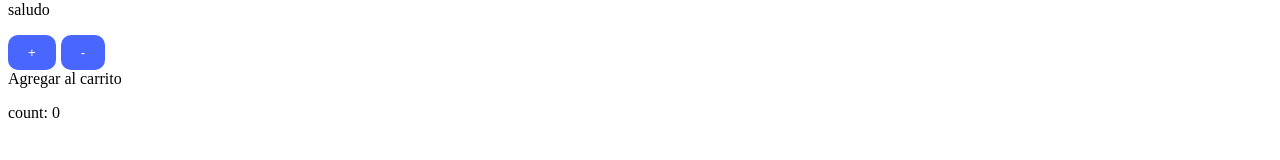
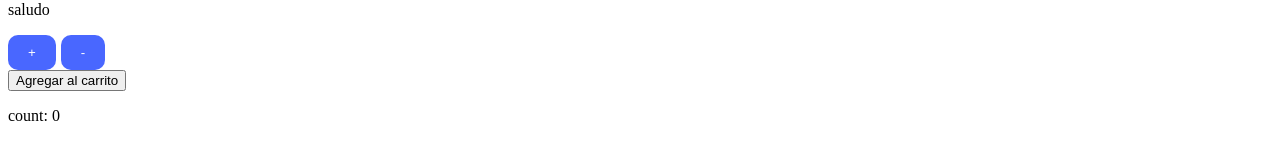
Before and after one commit to auroracidg/auroracid-react, a React (Create React App) app: page / in a window 1280 px wide. Shown: the part 274-434 px from the top of the page. Built offline with nearby package versions, Linux system fonts and the light colour scheme.

Commit message:
creacion boton agregar al carrito

```diff
--- a/src/App.js
+++ b/src/App.js
@@ -19,6 +19,10 @@ const App = () => {
 
   }
 
+  const onAdd = () => {
+    console.log('agregando')
+  }
+
 
 
   return(
@@ -28,7 +32,7 @@ const App = () => {
 
       <Header/>
       <Main test="A la tienda de perritos mas cool" fecha= {22} saludo= "saludo" saludar={saludar} />
-      <ItemCount/>
+      <ItemCount stock={15} inicial={0} onAdd={onAdd}/>
 
 
     </>
--- a/src/components/ItemCount/ItemCount.js
+++ b/src/components/ItemCount/ItemCount.js
@@ -1,16 +1,24 @@
 import React, {useState} from 'react'
 
-const ItemCount = () => {
+const ItemCount = (props) => {
     const [conteo, setConteo] = useState(0)
 
+
+
     const sumar = () => {
-        setConteo(conteo + 1)
+        console.log(props.stock)
+        if (conteo < props.stock) {
+            setConteo(conteo + 1)
+        } else {
+            alert('No hay mas stock disponible')
+        }
 
     }
 
     const restar = ()=> {
+        console.log(props.inicial)
 
-        if (conteo === 0){
+        if (conteo === props.inicial){
             console.log('0 Es el minimo disponible')
         } else{
             setConteo(conteo - 1)
@@ -24,7 +32,7 @@ const ItemCount = () => {
                 <button className='btn-suma-resta' onClick={sumar}>+</button>
                 <button className='btn-suma-resta' onClick={restar}>-</button>
             </div>
-            <a className='btn-carrito' >Agregar al carrito</a>
+            <button className='btn-carrito' onClick={props.onAdd}>Agregar al carrito</button>
             <p>count: {conteo}</p>
         </div>
     )
```
